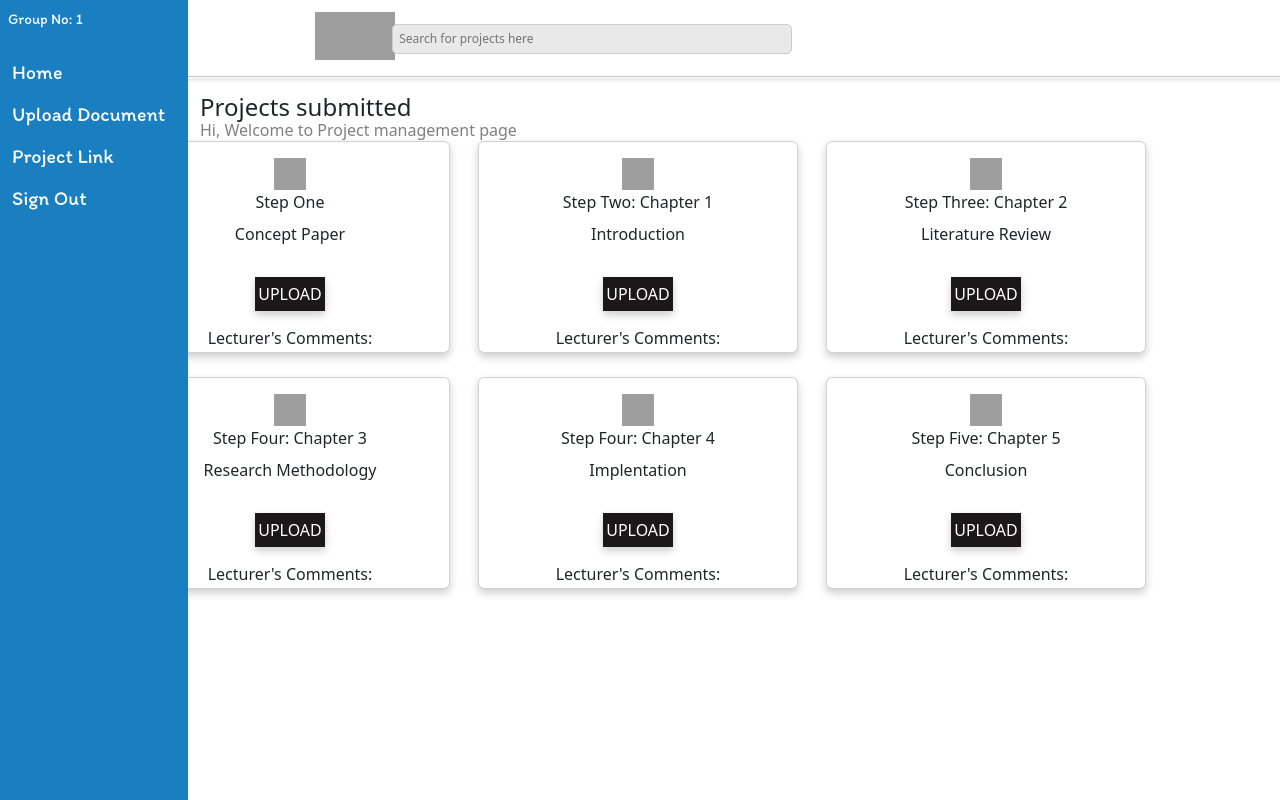
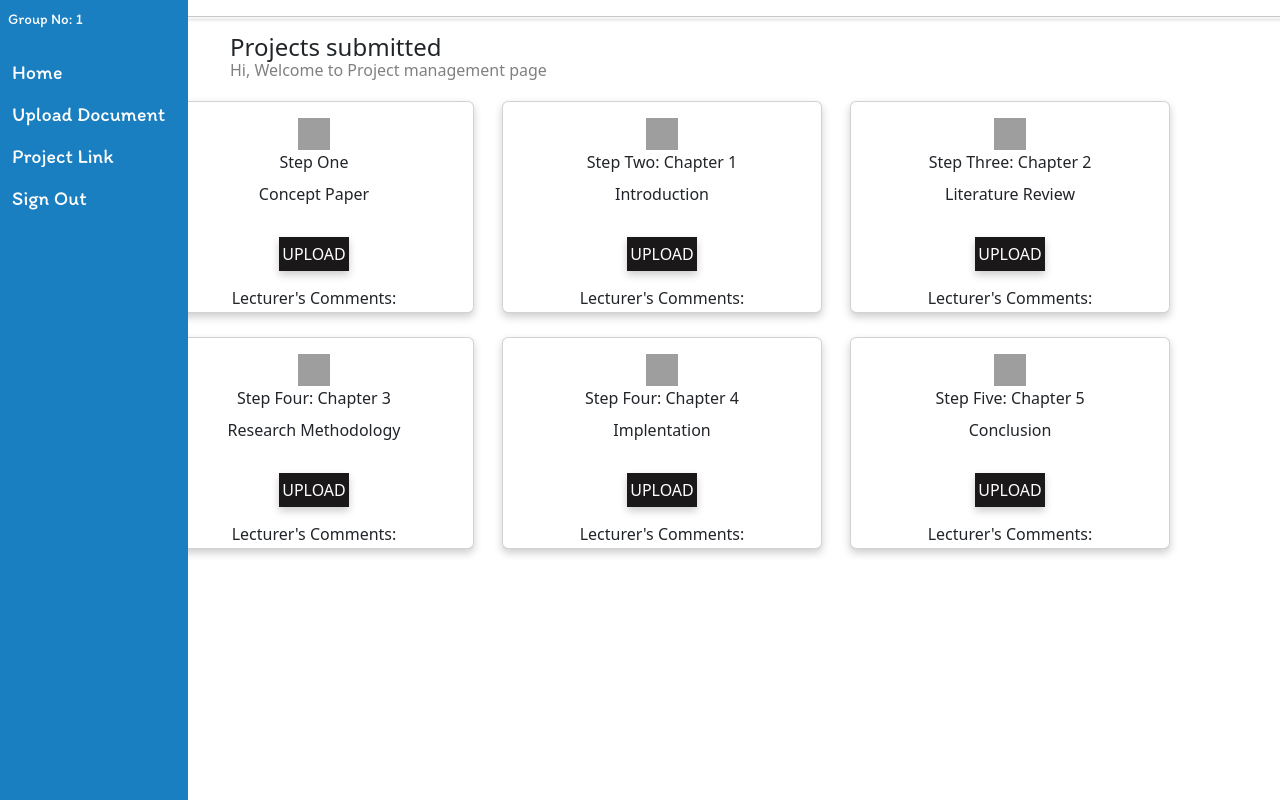
Before and after one commit to Manaseh1/Kabarak-Project-Management, a PHP site: page /group_main.html in a window 1280 px wide; the page is wider, and only the part inside the window is pictured. Run offline with PHP 8.4, Linux system fonts and the light colour scheme; grey boxes are pictures that could not be loaded.

Commit message:
Few changes

```diff
--- a/Group Projects/group_main.css
+++ b/Group Projects/group_main.css
@@ -98,7 +98,7 @@ body{
 }
 .topnav2{
     position: absolute;
-    left: 200px;
+    left: 230px;
     width: 1395px;
     line-height: 1px;
     background-color: white;
@@ -145,6 +145,9 @@ body{
   background-color: #f1f1f1;
   height: 30rem;
   width: 20rem;
+  position: relative;
+  left: 24px;
+  top: 20px;
 
 }
 
--- a/Group Projects/group_main.html
+++ b/Group Projects/group_main.html
@@ -22,10 +22,6 @@
         <a href="/Group Projects/group_login.html">Sign Out</a>
     </div>
 
-    <div class="topnav">
-        <button type="submit" class="btn"><img src="/images/search-icon.jpg" class="search"></button>
-        <input type="text" placeholder="Search for projects here">
-    </div>
 
     <hr class="horizontal_line">
 
--- a/Lecturer/html/lec_groupinfo.html
+++ b/Lecturer/html/lec_groupinfo.html
@@ -18,13 +18,7 @@
         <span class="personal_info"> Group 1 <br></span>
         <a href="/Group Projects/group_login.html">Home</a>
         <a href="#download">Upload Document</a>
-        <a href="#link">Project Link</a>
         <a href="/Lecturer/html/lec_personal.html Projects/group_login.html">Sign Out</a>
-    </div>
-
-    <div class="topnav">
-        <button type="submit" class="btn"><img src="/images/search-icon.jpg" class="search"></button>
-        <input type="text" placeholder="Search for projects here">
     </div>
 
     <hr class="horizontal_line">
--- a/Lecturer/html/lec_personalinfo.html
+++ b/Lecturer/html/lec_personalinfo.html
@@ -18,13 +18,7 @@
         <span class="personal_info">Name:Lorraine Wambui <br> Reg.No: CS/MG/0866/09/20</span>
         <a href="/Group Projects/group_login.html">Home</a>
         <a href="#download">Upload Document</a>
-        <a href="#link">Project Link</a>
         <a href="/Lecturer/html/lec_personal.html Projects/group_login.html">Sign Out</a>
-    </div>
-
-    <div class="topnav">
-        <button type="submit" class="btn"><img src="/images/search-icon.jpg" class="search"></button>
-        <input type="text" placeholder="Search for projects here">
     </div>
 
     <hr class="horizontal_line">
--- a/Personal Projects/personal_main.css
+++ b/Personal Projects/personal_main.css
@@ -98,7 +98,7 @@ body{
 }
 .topnav2{
     position: absolute;
-    left: 200px;
+    left: 230px;
     width: 1395px;
     line-height: 1px;
     background-color: white;
@@ -145,6 +145,9 @@ body{
   background-color: #f1f1f1;
   height: 30rem;
   width: 20rem;
+  position: relative;
+  left: 30px;
+  top: 15px;
 
 }
 
--- a/Personal Projects/personal_main.html
+++ b/Personal Projects/personal_main.html
@@ -20,11 +20,6 @@
         <a href="#download">Upload Document</a>
         <a href="#link">Project Link</a>
         <a href="/Group Projects/group_login.html">Sign Out</a>
-    </div>
-
-    <div class="topnav">
-        <button type="submit" class="btn"><img src="/images/search-icon.jpg" class="search"></button>
-        <input type="text" placeholder="Search for projects here">
     </div>
 
     <hr class="horizontal_line">
```
Also changed, not shown: Lecturer/css/lec_groupinfo.css (+5 -4 lines), Lecturer/css/lec_personalinfo.css (+5 -4 lines).
